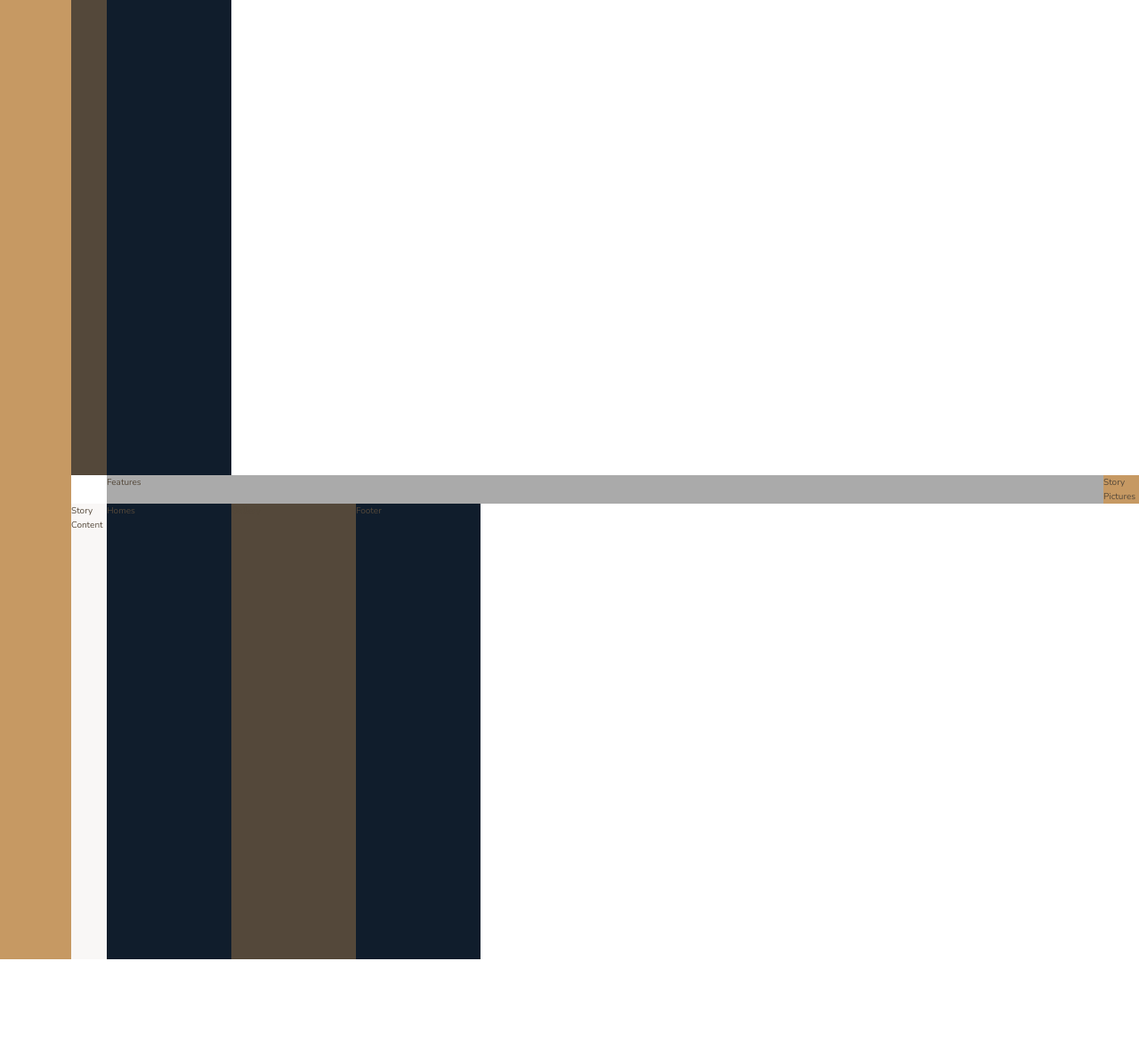
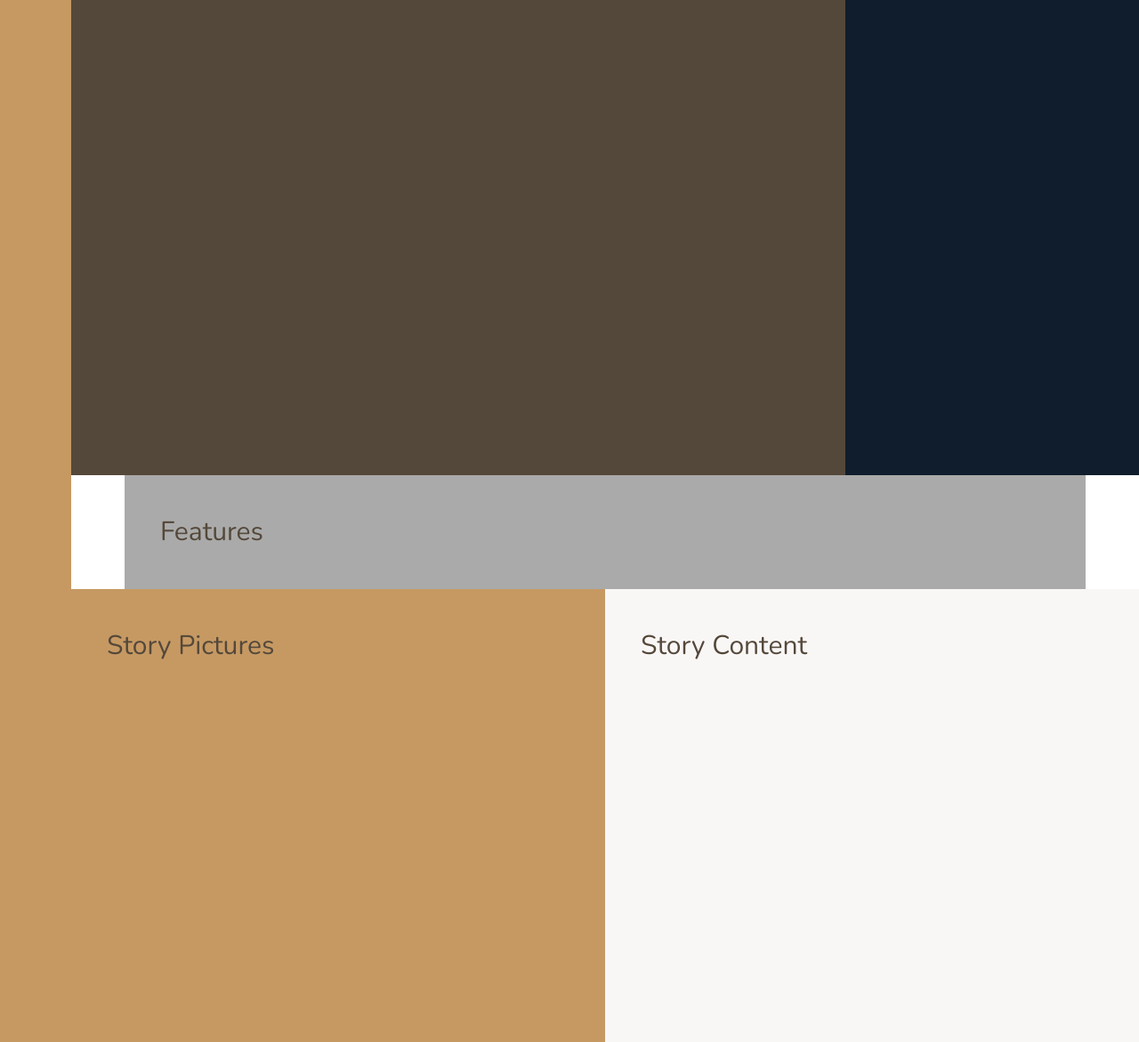
Before and after one commit to wyne-ybanez/Advanced-Sass-Grid, a website: page index.html in a window 1280 px wide. Shown: the part 106-1277 px from the top of the page at 89% size. Before the commit the page ends 1184 px from the top, so only its background shows below. Drawn offline with nearby package versions, Linux system fonts and the light colour scheme.

Commit message:
Update: refactor base page layout

```diff
--- a/sass/_base.scss
+++ b/sass/_base.scss
@@ -46,5 +46,14 @@ body {
   // 1fr for space between
   // 8 columns: width is between minimum-content and 14rem
   // 1fr for space at end
-    grid-template-columns: [sidebar-start] 8rem [sidebar-end full-start] 1fr [center-start] repeat(8, minmax(min-content, 14rem) [col-end]) [center-end] 1fr [full-end];
+  grid-template-columns:
+    [sidebar-start] 8rem [sidebar-end full-start] minmax(6rem, 1fr)
+    [center-start] repeat(8, [col-start] minmax(min-content, 14rem) [col-end])
+    [center-end] minmax(6rem, 1fr)
+    [full-end];
+
+  & > * {
+    padding: 40px;
+    font-size: 3rem;
   }
+}
--- a/sass/_footer.scss
+++ b/sass/_footer.scss
@@ -1,3 +1,4 @@
 .footer {
-    background-color: $color-secondary;
+  background-color: $color-secondary;
+  grid-column: full-start / full-end; // starts at 'full-start' ends at 'full-end'
 }
--- a/sass/_gallery.scss
+++ b/sass/_gallery.scss
@@ -1,3 +1,4 @@
 .gallery {
-    background-color: $color-grey-dark-1;
+  background-color: $color-grey-dark-1;
+  grid-column: full-start / full-end; // starts at 'full-start' ends at 'full-end'
 }
--- a/sass/_header.scss
+++ b/sass/_header.scss
@@ -1,3 +1,4 @@
 .header {
-    background-color: $color-grey-dark-1;
+  background-color: $color-grey-dark-1;
+  grid-column: full-start / col-end 6;
 }
--- a/sass/_homes.scss
+++ b/sass/_homes.scss
@@ -1,3 +1,4 @@
 .homes {
-    background-color: $color-secondary;
+  background-color: $color-secondary;
+  grid-column: center-start / center-end;
 }
--- a/sass/_realtors.scss
+++ b/sass/_realtors.scss
@@ -1,3 +1,4 @@
 .realtors {
-    background-color: $color-secondary;
+  background-color: $color-secondary;
+  grid-column: col-start 7 / full-end;
 }
--- a/sass/_story.scss
+++ b/sass/_story.scss
@@ -1,10 +1,11 @@
 .story {
-
   &__pictures {
     background-color: $color-primary;
+    grid-column: full-start / col-end 4;
   }
 
   &__content {
     background-color: $color-grey-light-1;
+    grid-column: col-start 5 / full-end;
   }
 }
```
Also changed, not shown: README.md (added), css/style.css. Lines whose indentation alone changed are shown as unchanged.
